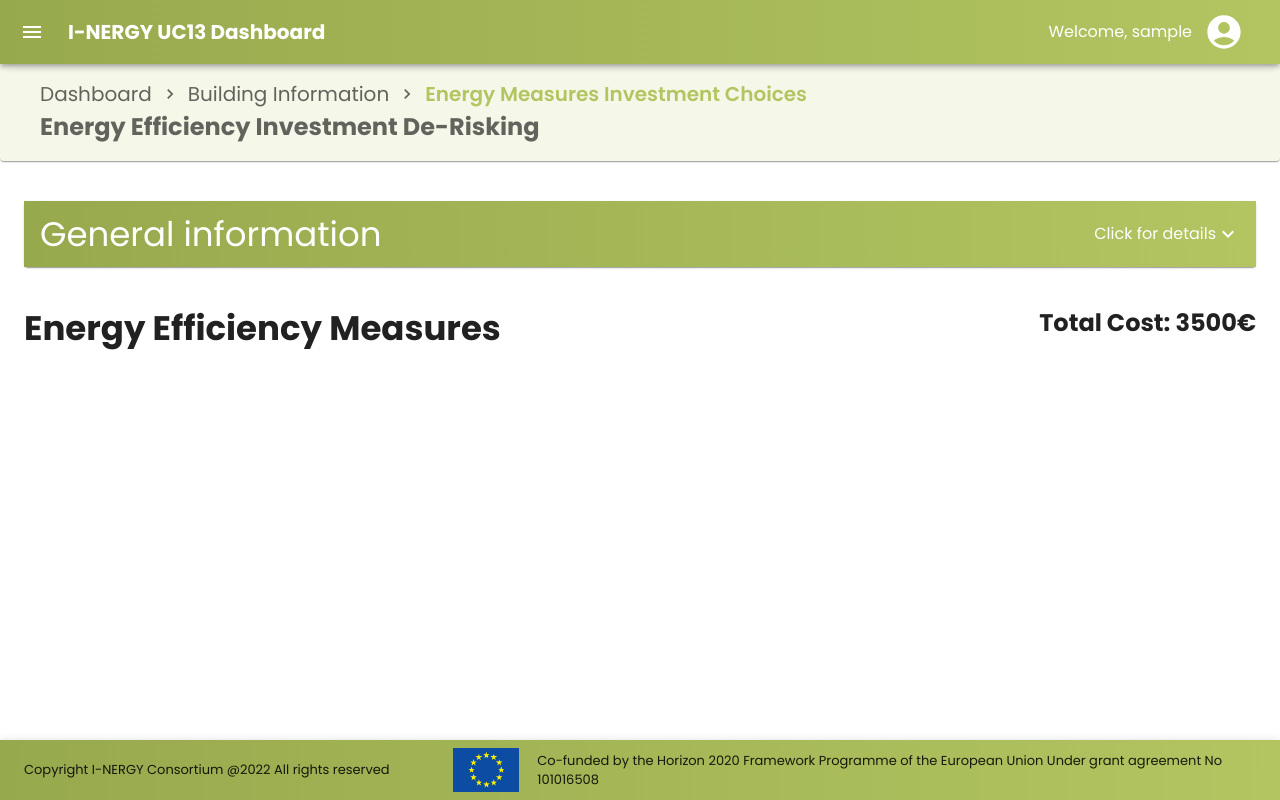
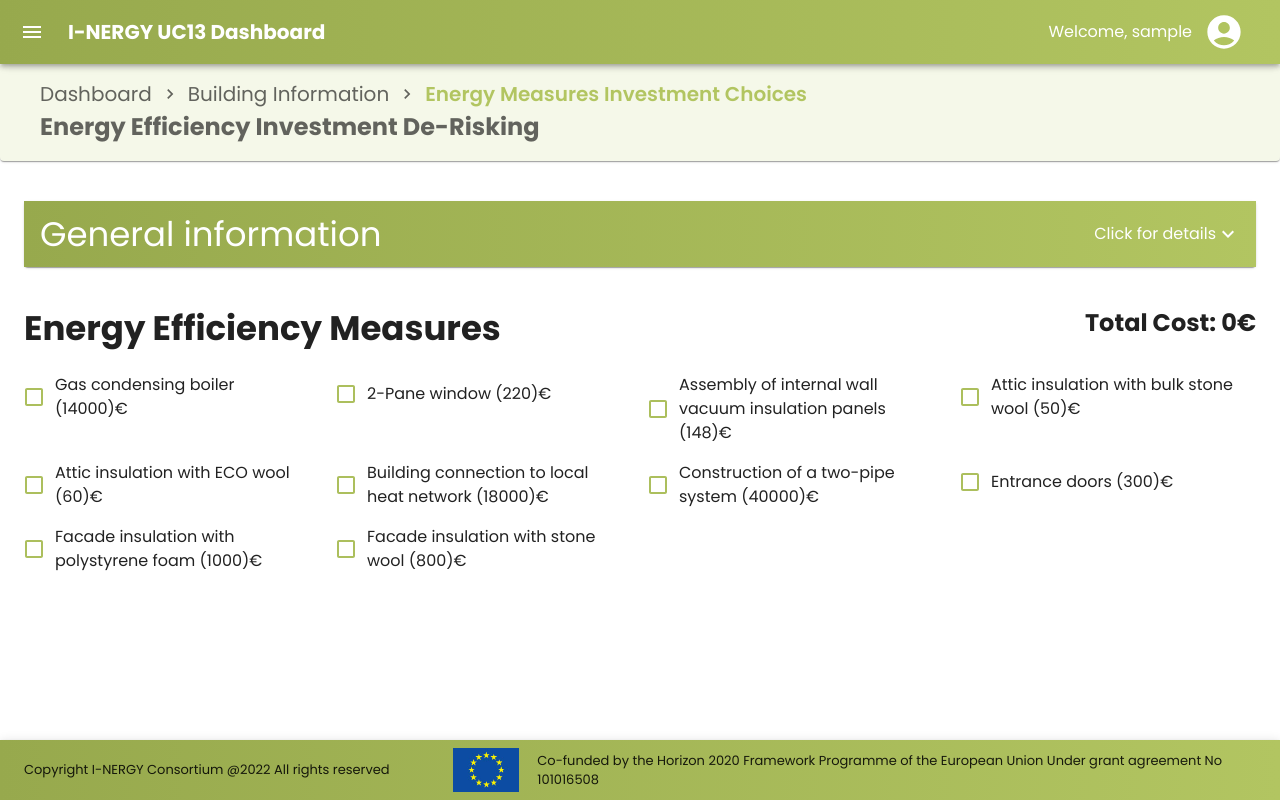
Before and after one commit to I-NERGY/EEI_Service_frontend, a React (Create React App) app: page /energy-measures/1 in a window 1280 px wide. Built offline with nearby package versions, Linux system fonts and the light colour scheme; sample sign-in values are in the browser's storage.

Commit message:
InvestmentSelect.tsx fixes

```diff
--- a/src/pages/InvestmentSelect.tsx
+++ b/src/pages/InvestmentSelect.tsx
@@ -1,8 +1,14 @@
-import React from 'react';
+import React, {useEffect, useState} from 'react';
 
 import Link from "@mui/material/Link";
 import Typography from "@mui/material/Typography";
 import Container from "@mui/material/Container";
+import Checkbox from '@mui/material/Checkbox';
+import Grid from '@mui/material/Grid';
+import FormGroup from '@mui/material/FormGroup';
+import FormControlLabel from '@mui/material/FormControlLabel';
+import FormControl from '@mui/material/FormControl';
+import Stack from "@mui/material/Stack";
 
 import Breadcrumb from "../components/layout/Breadcrumb";
 import InvestmentSelectQuickInfo from "../components/InvestmentSelect/InvestmentSelectQuickInfo";
@@ -21,17 +27,88 @@ const breadcrumbs = [
         Energy Measures Investment Choices
     </Typography>,];
 
+interface Measure {
+    id: number,
+    title: string,
+    cost: number,
+    checked: boolean
+}
+
+const measuresList = [
+    {id: 0, title: 'Gas condensing boiler', cost: 14000, checked: false},
+    {id: 1, title: '2-Pane window', cost: 220, checked: false},
+    {id: 2, title: 'Assembly of internal wall vacuum insulation panels', cost: 148, checked: false},
+    {id: 3, title: 'Attic insulation with bulk stone wool', cost: 50, checked: false},
+    {id: 4, title: 'Attic insulation with ECO wool', cost: 60, checked: false},
+    {id: 5, title: 'Building connection to local heat network', cost: 18000, checked: false},
+    {id: 6, title: 'Construction of a two-pipe system', cost: 40000, checked: false},
+    {id: 7, title: 'Entrance doors', cost: 300, checked: false},
+    {id: 8, title: 'Facade insulation with polystyrene foam', cost: 1000, checked: false},
+    {id: 9, title: 'Facade insulation with stone wool', cost: 800, checked: false},
+]
+
 const InvestmentSelect = () => {
+    const [measuresAvailable, setMeasuresAvailable] = useState<Measure[] | []>(measuresList)
+
+    const [measuresChosen, setMeasuresChosen] = useState<Measure[] | []>([])
+    const [totalCost, setTotalCost] = useState<number | 0>(0)
+
+    const handleChange = (measure: Measure) => {
+        measuresList[measure.id].checked = !measuresList[measure.id].checked
+        setMeasuresAvailable([...measuresList])
+        const result = measuresAvailable.filter(measure => {
+            return measure.checked
+        })
+
+        setMeasuresChosen([...result])
+
+        let cost = 0
+        for (let i=0; i<result.length; i++) {
+            cost += result[i].cost
+        }
+        setTotalCost(cost)
+    }
+
     return (
         <>
             <Breadcrumb breadcrumbs={breadcrumbs} welcome_msg={'Energy Efficiency Investment De-Risking'}/>
             <Container maxWidth={'xl'} sx={{my: 5}}>
-                <InvestmentSelectQuickInfo energyClass={'classAPlusPlus'} thermalTransmittance={1.9} energyConsumption={500}/>
+                <InvestmentSelectQuickInfo energyClass={'classAPlusPlus'} thermalTransmittance={1.9}
+                                           energyConsumption={500}/>
             </Container>
 
-            <Container maxWidth={'xl'} sx={{my: 5, display: 'flex'}}>
-                <Typography variant={'h4'} fontWeight={'bold'} sx={{mb: 3, flexGrow: 1}}>Energy Efficiency Measures</Typography>
-                <Typography variant={'h5'} fontWeight={'bold'} sx={{mb: 3}}>Total Cost: 3500€</Typography>
+            <Container maxWidth={'xl'}>
+                <Stack direction={'row'}>
+                    <Typography variant={'h4'} fontWeight={'bold'} sx={{mb: 3, flexGrow: 1}}>Energy Efficiency
+                        Measures</Typography>
+                    <Typography variant={'h5'} fontWeight={'bold'} sx={{mb: 3}}>Total Cost: {totalCost}€</Typography>
+                </Stack>
+
+                <Grid container spacing={2}>
+                    {measuresAvailable.length > 1 && measuresList.map(measure =>
+                        <Grid item xs={12} md={3} key={measure.id}>
+                            <FormControl component="fieldset">
+                                <FormGroup aria-label="position" row>
+                                    <FormControlLabel
+                                        control={
+                                            <Checkbox
+                                                checked={measuresAvailable[measure.id].checked}
+                                                onChange={() => handleChange(measure)}
+                                                sx={{
+                                                    color: '#ACBF5D',
+                                                    '&.Mui-checked': {
+                                                        color: '#ACBF5D',
+                                                    },
+                                                }}
+                                            />}
+                                        label={`${measure.title} (${measure.cost})€`}
+                                        labelPlacement="end"
+                                    />
+                                </FormGroup>
+                            </FormControl>
+                        </Grid>
+                    )}
+                </Grid>
             </Container>
         </>
     );
```
